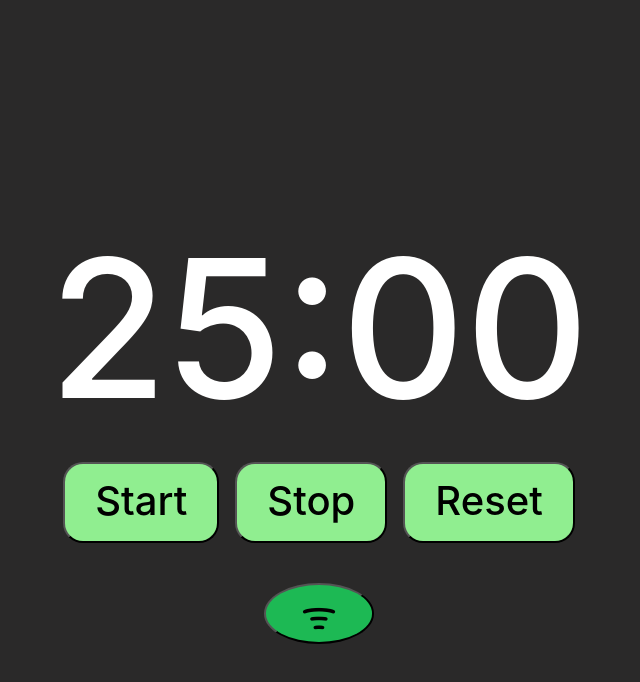
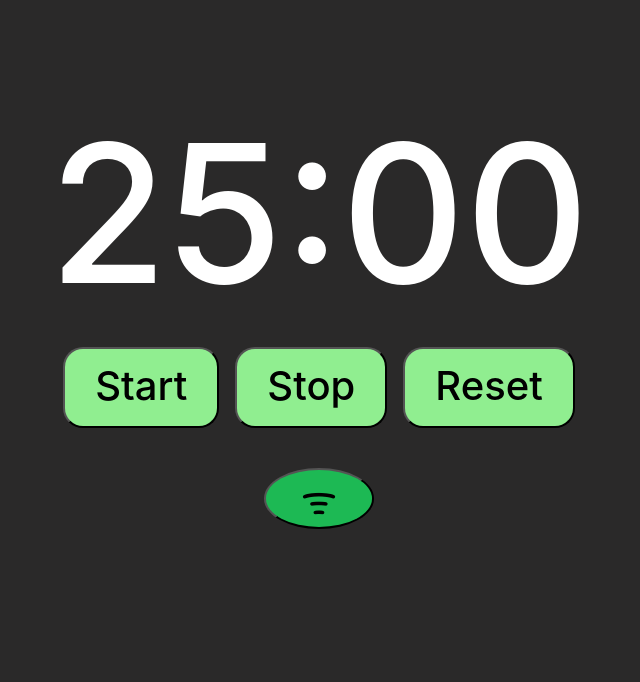
Before and after one commit to aerann/Songodoro, a React (Vite) app in the folder technova2023/: page / in a window 1280 px wide. Shown: the top 682 px of the page, without its empty margins (321-961 px from the left). Built offline with nearby package versions, Linux system fonts and the light colour scheme.

Commit message:
Fix top margin

```diff
--- a/technova2023/src/App.css
+++ b/technova2023/src/App.css
@@ -17,7 +17,7 @@
 
 .App-header {
   background-color: black;
-  min-height: 100vh;
+  min-height: 50VH;
   display: flex;
   flex-direction: column;
   align-items: center;
@@ -29,8 +29,8 @@
 body {
   background-color: rgb(42, 41, 41);
   font-family: Verdana, Geneva, Tahoma, sans-serif;
-  border: 30px;
-  padding-top: 15%;
+  border: 5%;
+  padding-top: 6%;
   padding-left: 15%;
   padding-right: 15%;
   font-size: 1;
@@ -45,7 +45,7 @@ body {
 }
 
 .button {
-  background-color:lightgreen;
+  background-color:#90ee90;
   margin-top:0.2em;
   margin-left:0.2em;
   margin-right: 0.2em;
```
